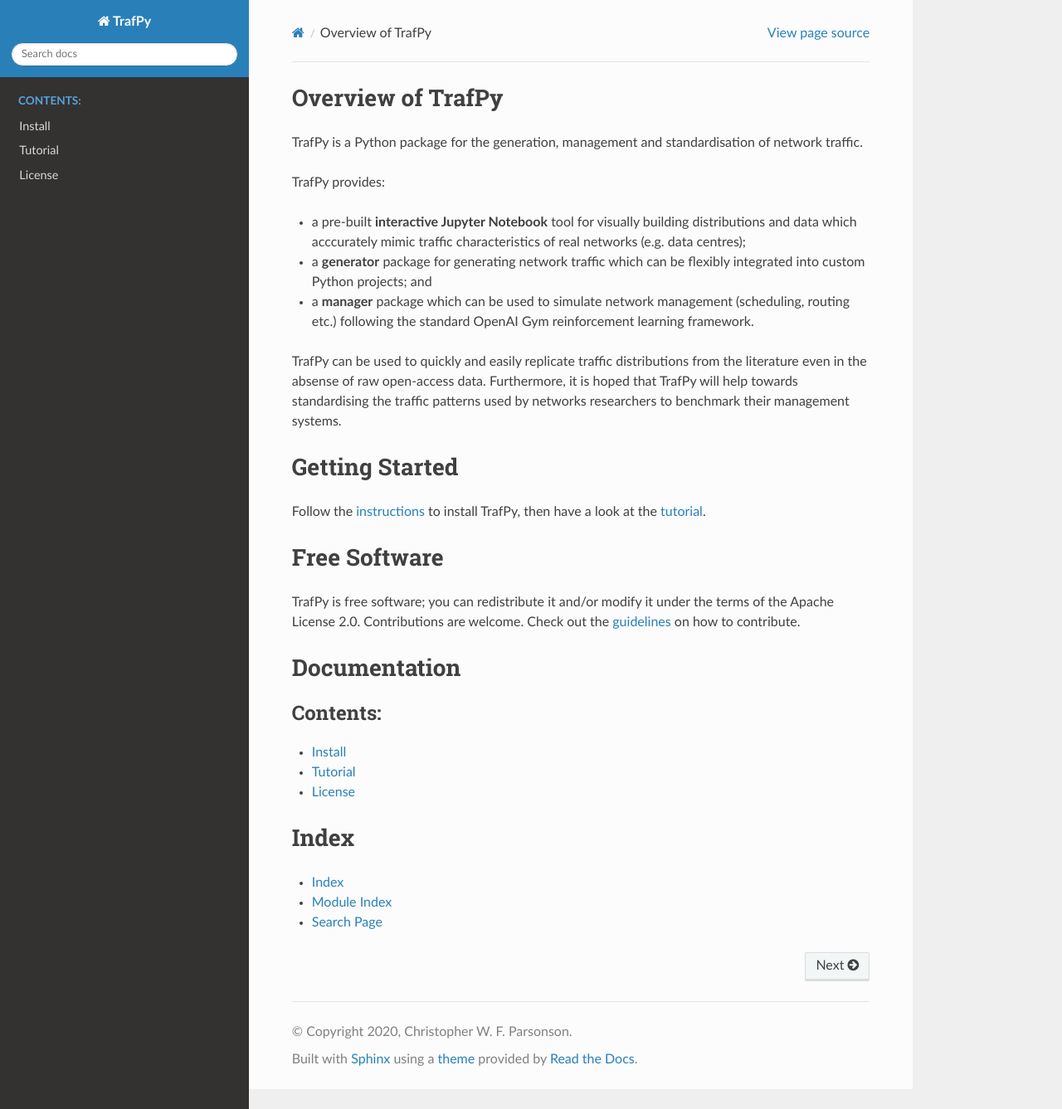
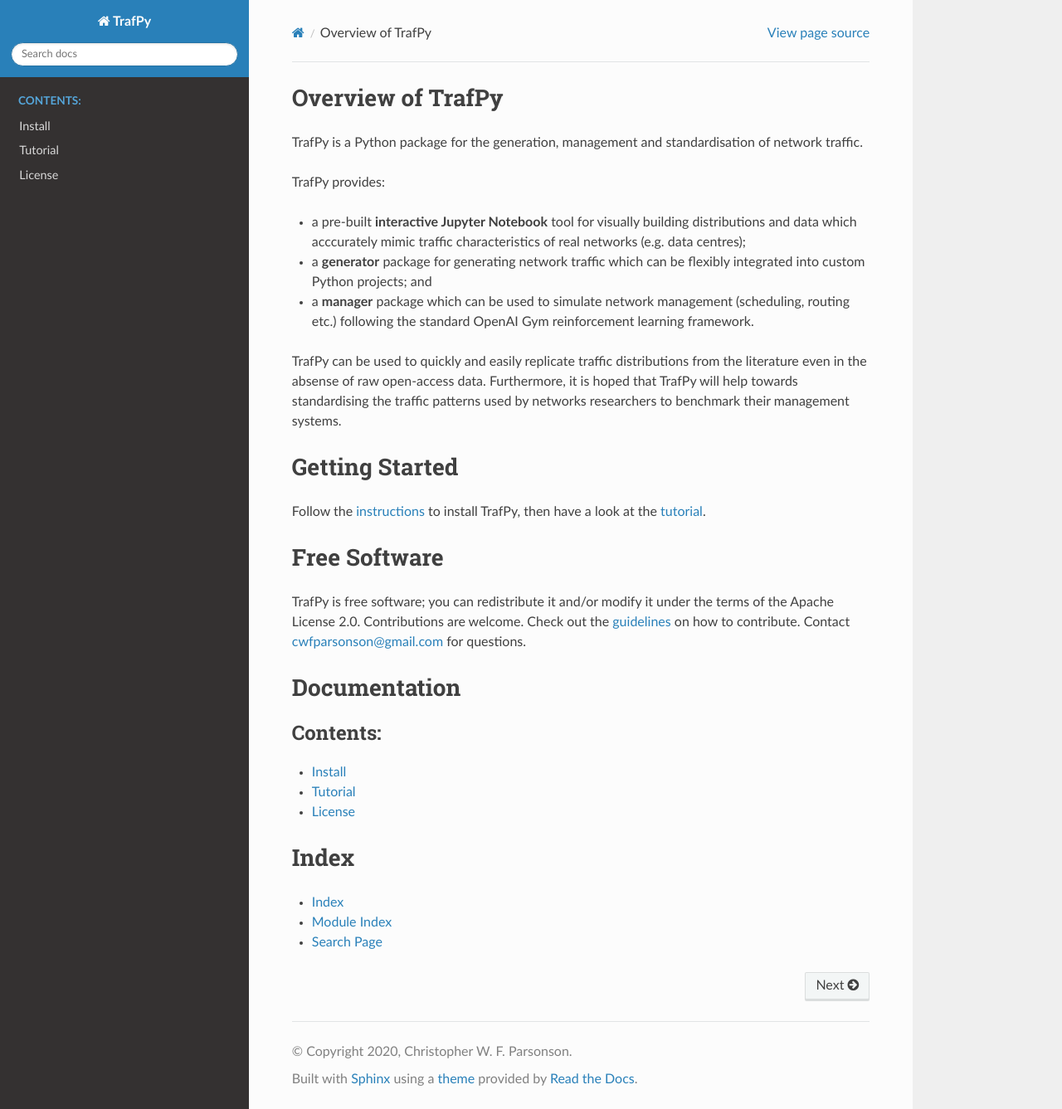
Before and after one commit to cwfparsonson/trafpy, a Sphinx documentation site: the page built from docs/docs/index.rst, in a window 1280 px wide and 1337 px high. Shown: the whole window at 83% size. Built offline with Sphinx 7.4.7 and the Read the Docs theme 2.0.0, drawn with Linux system fonts in a browser that asks for light colours; pages that are not in the unit, such as notebooks, are missing from menus.

Commit message:
added contact email to free software

```diff
--- a/docs/docs/index.rst
+++ b/docs/docs/index.rst
@@ -30,7 +30,7 @@
 =============
 TrafPy is free software; you can redistribute it and/or modify it under the terms
 of the Apache License 2.0. Contributions are welcome. Check out the `guidelines <https://trafpy.readthedocs.io/en/latest/Contribute.html>`_
-on how to contribute.
+on how to contribute. Contact cwfparsonson@gmail.com for questions.
 
 
 
```
